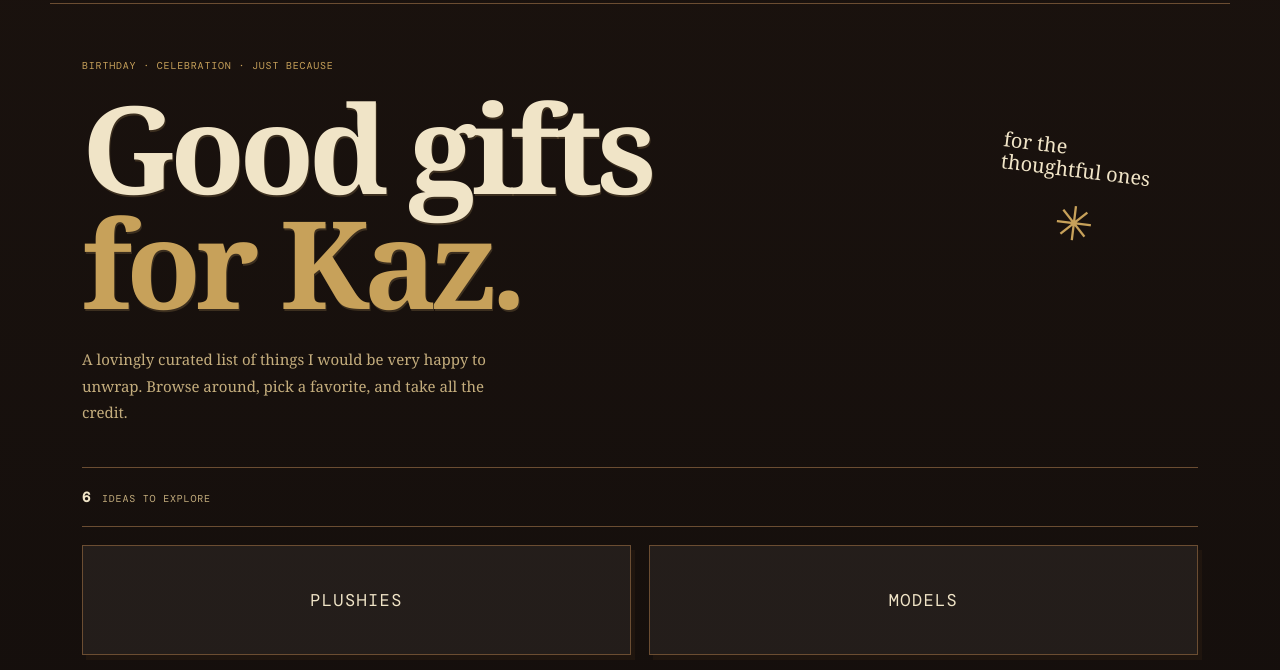
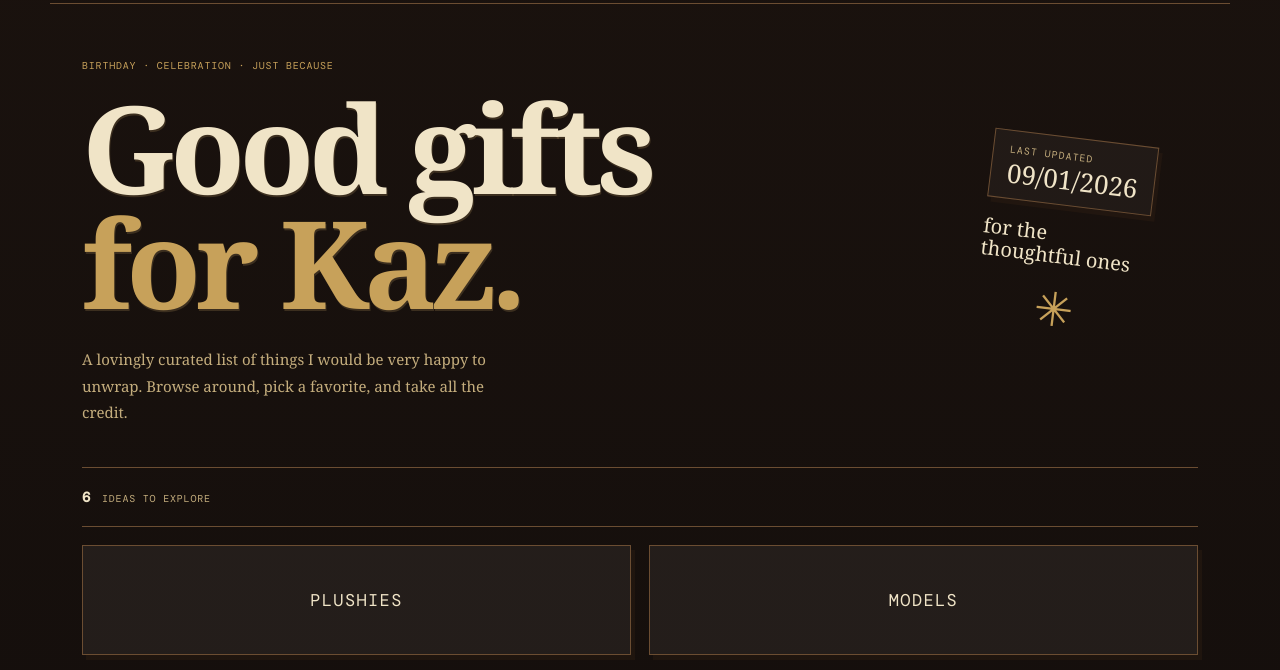
Before and after one commit to Kazk2501/Kazk2501.github.io, a plain HTML site: page index.html in a window 1280 px wide. Shown: the part 82-752 px from the top of the page. Drawn offline with nearby package versions, Linux system fonts and the light colour scheme.

Commit message:
added last updated tracker

```diff
--- a/index.html
+++ b/index.html
@@ -27,6 +27,10 @@
         <p class="intro-text">A lovingly curated list of things I would be very happy to unwrap. Browse around, pick a favorite, and take all the credit.</p>
       </div>
       <div class="intro-aside">
+        <div class="last-updated-box" aria-live="polite">
+          <span class="last-updated-label">Last updated</span>
+          <span id="last-updated-date">09/01/2026</span>
+        </div>
         <span class="scribble" aria-hidden="true">for the<br>thoughtful ones</span>
         <div class="tiny-sparkle" aria-hidden="true">✳</div>
       </div>
@@ -57,5 +61,18 @@
     <span>2026</span>
   </footer>
 
+  <script>
+    const lastUpdated = new Date('2026-09-01T00:00:00');
+    const lastUpdatedDate = document.getElementById('last-updated-date');
+
+    if (lastUpdatedDate) {
+      lastUpdatedDate.textContent = lastUpdated.toLocaleDateString('en-US', {
+        month: '2-digit',
+        day: '2-digit',
+        year: 'numeric'
+      });
+    }
+  </script>
+
 </body>
 </html>
--- a/styles.css
+++ b/styles.css
@@ -39,6 +39,29 @@ h1 { font-size: clamp(64px, 10vw, 122px); letter-spacing: -.045em; text-shadow:
 h1 em { color: var(--yellow); font-style: normal; }
 .intro-text { max-width: 440px; margin: 27px 0 0; color: var(--muted); font-size: 15px; line-height: 1.75; }
 .intro-aside { align-self: flex-start; margin: 78px 50px 0 0; color: var(--ink); transform: rotate(7deg); }
+.last-updated-box {
+  display: inline-flex;
+  flex-direction: column;
+  gap: 4px;
+  padding: 12px 16px;
+  border: 1px solid var(--line);
+  background: rgba(255, 255, 255, 0.04);
+  box-shadow: 4px 5px 0 rgba(91, 57, 28, .15);
+  margin-bottom: 18px;
+}
+.last-updated-label {
+  font-family: var(--mono);
+  font-size: 10px;
+  letter-spacing: .1em;
+  text-transform: uppercase;
+  color: var(--muted);
+}
+#last-updated-date {
+  font-family: var(--serif);
+  font-size: clamp(26px, 2vw, 38px);
+  line-height: 1;
+  color: var(--ink);
+}
 .scribble { display: block; font-family: var(--serif); font-size: 20px; line-height: 1.1; }
 .tiny-sparkle { color: var(--yellow); font-size: 47px; line-height: 1; margin: 18px 0 0 60px; }
 .toolbar { display: flex; align-items: center; justify-content: space-between; padding: 20px 0; border-top: 1px solid var(--line); border-bottom: 1px solid var(--line); position: relative; }
@@ -112,8 +135,9 @@ input:focus, textarea:focus { border-color: var(--yellow); }
 input::placeholder, textarea::placeholder { color: #77786e; }
 .form-footer { display: flex; justify-content: space-between; align-items: center; margin-top: 25px; padding-top: 18px; border-top: 1px solid #464740; }
 .form-footer p { color: #8c8d83; font-size: 11px; }
-.site-footer { display: flex; align-items: center; gap: 15px; padding-top: 21px; padding-bottom: 28px; color: var(--muted); font-family: var(--mono); font-size: 9px; letter-spacing: .04em; text-transform: uppercase; }
+.site-footer { display: flex; align-items: center; gap: 15px; flex-wrap: wrap; padding-top: 21px; padding-bottom: 28px; color: var(--muted); font-family: var(--mono); font-size: 9px; letter-spacing: .04em; text-transform: uppercase; }
 .footer-line { width: 55px; height: 1px; background: var(--line); }
+.last-updated { color: var(--muted); }
 .disclaimer { max-width: 820px; margin: 42px auto 0; padding: 28px 32px; font-size: 18px; line-height: 1.8; color: var(--ink); border: 2px solid var(--line); background: rgba(255, 255, 255, .04); }
 @keyframes rise { from { opacity: 0; transform: translateY(12px); } to { opacity: 1; transform: translateY(0); } }
 @media (max-width: 760px) { .site-header, main, .site-footer { padding-left: 20px; padding-right: 20px; } .header-note { display: none; } .intro { min-height: 390px; padding-top: 43px; } .intro-aside { margin: 28px 0 0 15px; } .scribble { font-size: 16px; } .tiny-sparkle { font-size: 32px; margin-left: 35px; } .toolbar { align-items: flex-start; flex-direction: column; gap: 17px; } .gift-grid { grid-template-columns: repeat(2, 1fr); gap: 12px; padding-top: 24px; } .gift-info { padding: 16px; } .gift-info h2 { font-size: 22px; } .gift-info p { font-size: 12px; } .add-panel { padding: 30px 22px; margin-bottom: 60px; } .form-fields { display: flex; flex-direction: column; } .form-row { flex-direction: column; } }
```
